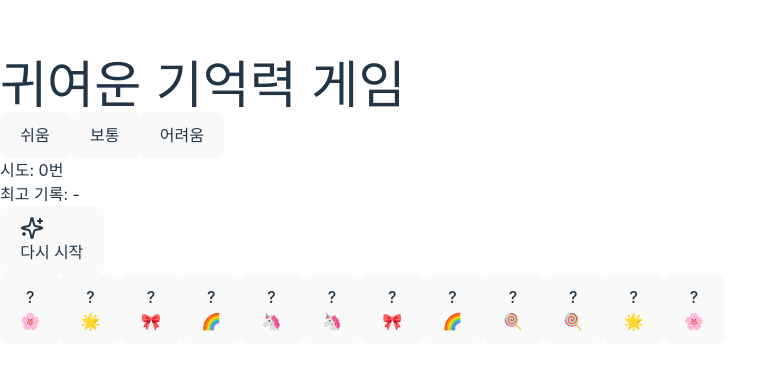
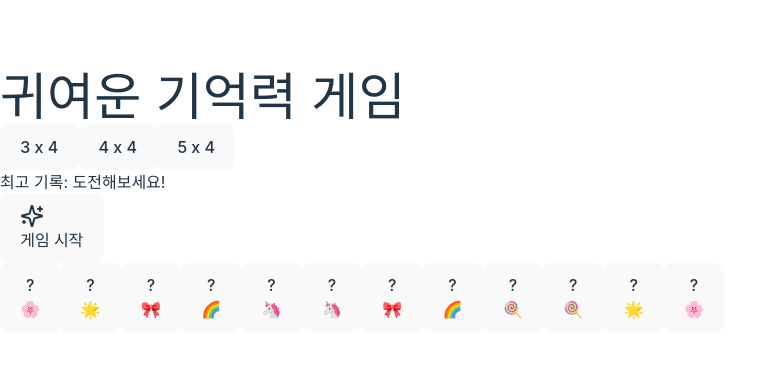
Before and after one commit to KIM-17/matching-card-game, a React (Vite) app: page / in a window 1280 px wide. Shown: the part 200-570 px from the top of the page, without its empty margins (0-765 px from the left). Built offline with nearby package versions, Linux system fonts and the light colour scheme.

Commit message:
Update App.jsx with memory game code

```diff
--- a/src/App.jsx
+++ b/src/App.jsx
@@ -2,24 +2,24 @@ import React, { useState, useEffect } from 'react';
 import { Sparkles } from 'lucide-react';
 
 const DIFFICULTY_CARDS = {
- easy: [
+  '3x4': [
     '🌸', '🌟', '🎀', '🦄', '🌈', '🍭',
     '🌸', '🌟', '🎀', '🦄', '🌈', '🍭'
   ],
- medium: [
+  '4x4': [
     '🌸', '🌟', '🎀', '🦄', '🌈', '🍭', '🎨', '🎪',
     '🌸', '🌟', '🎀', '🦄', '🌈', '🍭', '🎨', '🎪'
   ],
- hard: [
+  '5x4': [
     '🌸', '🌟', '🎀', '🦄', '🌈', '🍭', '🎨', '🎪', '🎡', '🎢',
     '🌸', '🌟', '🎀', '🦄', '🌈', '🍭', '🎨', '🎪', '🎡', '🎢'
   ]
 };
 
 const DIFFICULTY_LABELS = {
- easy: '쉬움',
- medium: '보통',
- hard: '어려움'
+  '3x4': '3 x 4',
+  '4x4': '4 x 4',
+  '5x4': '5 x 4'
 };
 
 const Card = ({ isFlipped, children, onClick }) => {
@@ -47,15 +47,15 @@ const Card = ({ isFlipped, children, onClick }) => {
 };
 
 const DifficultySelector = ({ difficulty, onSelect }) => (
- <div className="flex gap-2 justify-center mb-6">
+  <div className="flex gap-8 justify-center">
     {Object.entries(DIFFICULTY_LABELS).map(([key, label]) => (
       <button
         key={key}
         onClick={() => onSelect(key)}
-       className={`px-4 py-2 rounded-lg text-lg ${
+        className={`px-4 py-2 transition-all ${
           difficulty === key
-           ? 'bg-pink-500 text-white'
-           : 'bg-pink-100 text-pink-500 hover:bg-pink-200'
+            ? 'text-pink-500 border-b-2 border-pink-500 font-medium'
+            : 'text-pink-300 hover:text-pink-400'
         }`}
       >
         {label}
@@ -65,15 +65,15 @@ const DifficultySelector = ({ difficulty, onSelect }) => (
 );
 
 const MemoryGame = () => {
- const [difficulty, setDifficulty] = useState('easy');
+  const [difficulty, setDifficulty] = useState('3x4');
   const [cards, setCards] = useState([]);
   const [flipped, setFlipped] = useState([]);
   const [matched, setMatched] = useState([]);
   const [moves, setMoves] = useState(0);
   const [bestScores, setBestScores] = useState({
-   easy: Infinity,
-   medium: Infinity,
-   hard: Infinity
+    '3x4': Infinity,
+    '4x4': Infinity,
+    '5x4': Infinity
   });
 
   const shuffleCards = () => {
@@ -118,32 +118,29 @@ const MemoryGame = () => {
   };
 
   return (
-   <div className="p-6 rounded-2xl">
-     <h1 className="text-3xl font-bold text-pink-500 text-center mb-6">
+    <div className="w-full">
+      <h1 className="text-3xl font-medium text-pink-500 mb-8 text-center">
         귀여운 기억력 게임
       </h1>
 
       <DifficultySelector difficulty={difficulty} onSelect={setDifficulty} />
 
-     <div className="flex justify-between items-center mb-6">
-       <div>
-         <div className="text-xl text-pink-600">시도: {moves}번</div>
-         <div className="text-sm text-pink-400">
-           최고 기록: {bestScores[difficulty] === Infinity ? '-' : `${bestScores[difficulty]}번`}
-         </div>
+      <div className="flex flex-col items-center gap-4 mt-12 mb-8">
+        <div className="text-pink-500">
+          최고 기록: <span className="font-semibold">{bestScores[difficulty] === Infinity ? '도전해보세요!' : `${bestScores[difficulty]}번`}</span>
         </div>
         <button
           onClick={shuffleCards}
-         className="flex items-center gap-2 bg-pink-400 hover:bg-pink-500 text-white px-4 py-2 rounded-lg"
+          className="flex items-center gap-2 bg-pink-500 text-white px-6 py-3 rounded-2xl"
         >
           <Sparkles className="w-5 h-5" />
-         <span>다시 시작</span>
+          {matched.length > 0 ? '다시 시작' : '게임 시작'}
         </button>
       </div>
 
-     <div className={`grid gap-3 ${
-       difficulty === 'easy' ? 'grid-cols-3' :
-       difficulty === 'medium' ? 'grid-cols-4' :
+      <div className={`grid gap-3 w-full ${
+        difficulty === '3x4' ? 'grid-cols-3' :
+        difficulty === '4x4' ? 'grid-cols-4' :
         'grid-cols-5'
       }`}>
         {cards.map((card) => (
@@ -178,8 +175,8 @@ const MemoryGame = () => {
 
 const App = () => {
   return (
-   <div className="min-h-screen w-full bg-pink-50 py-8 px-4">
-     <div className="max-w-md mx-auto">
+    <div className="min-h-screen w-full bg-pink-50 px-4">
+      <div className="w-full py-8">
         <MemoryGame />
       </div>
     </div>
```
Lines whose indentation alone changed are shown as unchanged.
